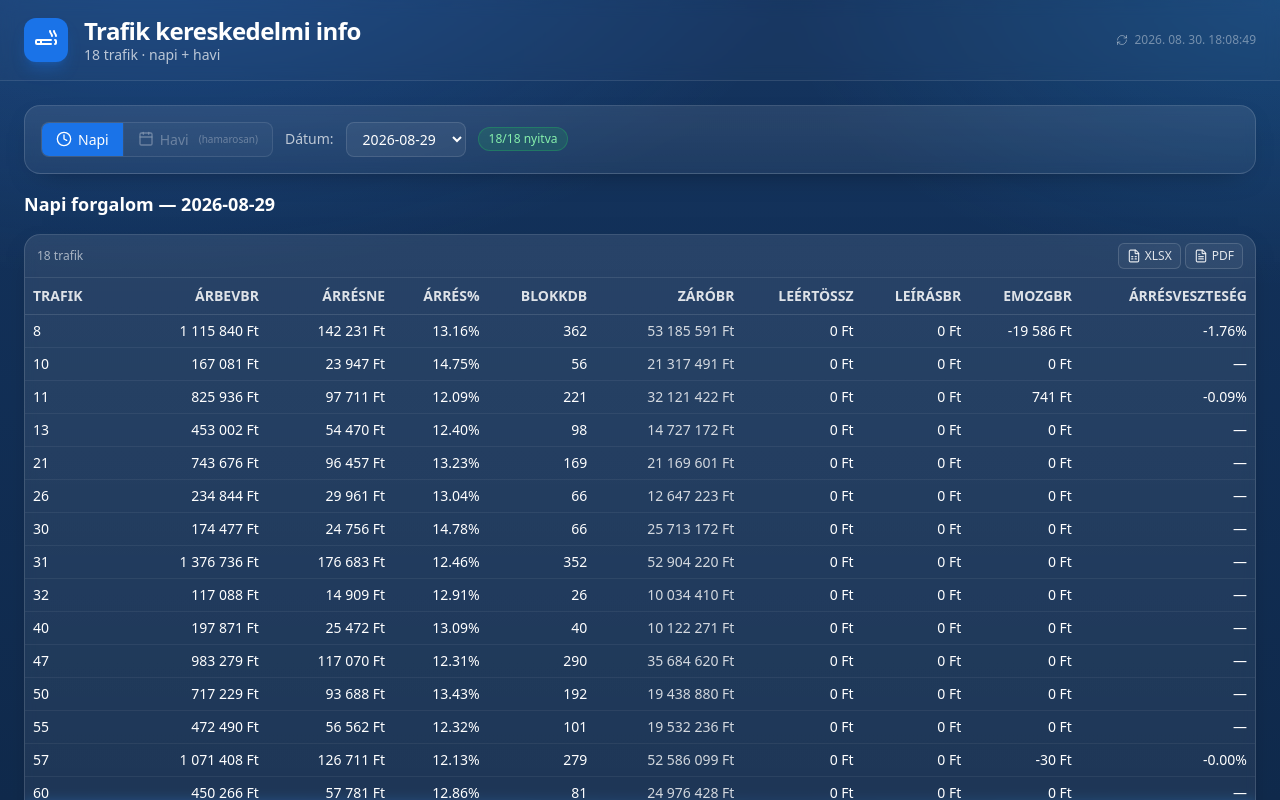
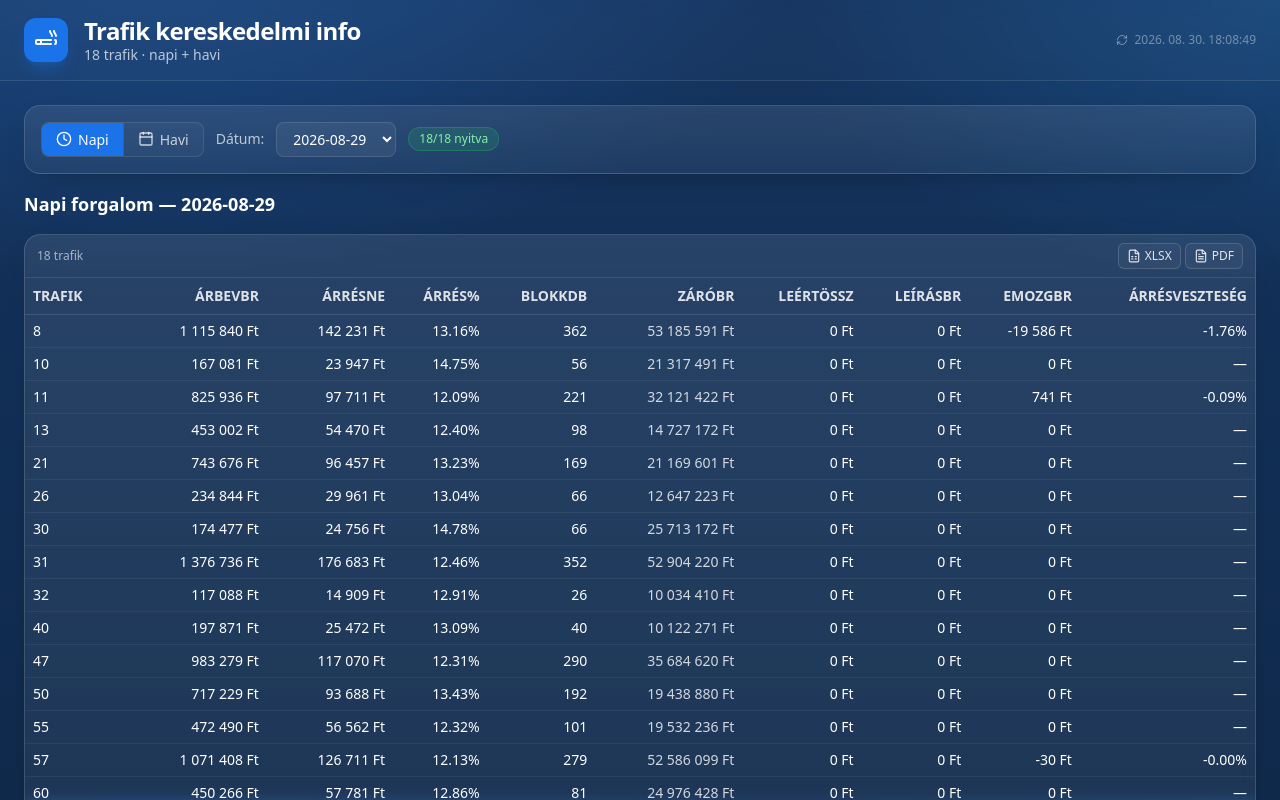
Before and after one commit to vitechcompkft-bot/hunor-trafik-kerinfo, a Next.js app: page / in a window 1280 px wide. Shown: the top 800 px of the page. Built offline with nearby package versions, Linux system fonts and the light colour scheme.

Commit message:
Havi fül aktiválása (forgalom-bázis 2025-06/07/08 IBIR-ből)

```diff
--- a/app/page.tsx
+++ b/app/page.tsx
@@ -68,9 +68,9 @@ export default function Home() {
               className={"v-toggle-btn inline-flex items-center gap-1.5 " + (nezet === "napi" ? "active" : "")}>
               <Clock className="h-4 w-4" />Napi
             </button>
-            <button disabled title="Havi nézet: bázis-adat feltöltése után lesz elérhető"
-              className="v-toggle-btn inline-flex items-center gap-1.5 border-l border-white/10 opacity-40 cursor-not-allowed">
-              <Calendar className="h-4 w-4" />Havi <span className="text-[10px] ml-1">(hamarosan)</span>
+            <button onClick={() => setNezet("havi")}
+              className={"v-toggle-btn inline-flex items-center gap-1.5 border-l border-white/10 " + (nezet === "havi" ? "active" : "")}>
+              <Calendar className="h-4 w-4" />Havi
             </button>
           </div>
 
```
